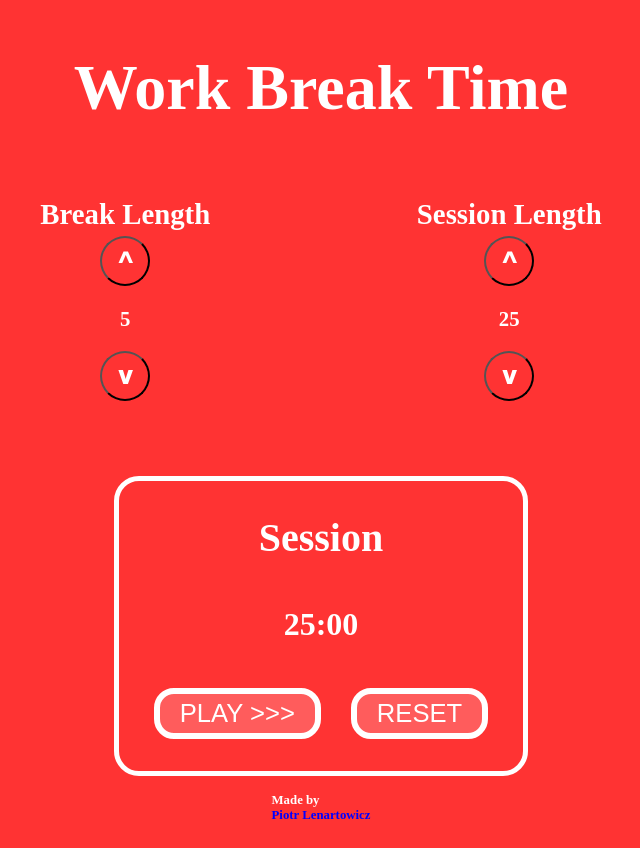
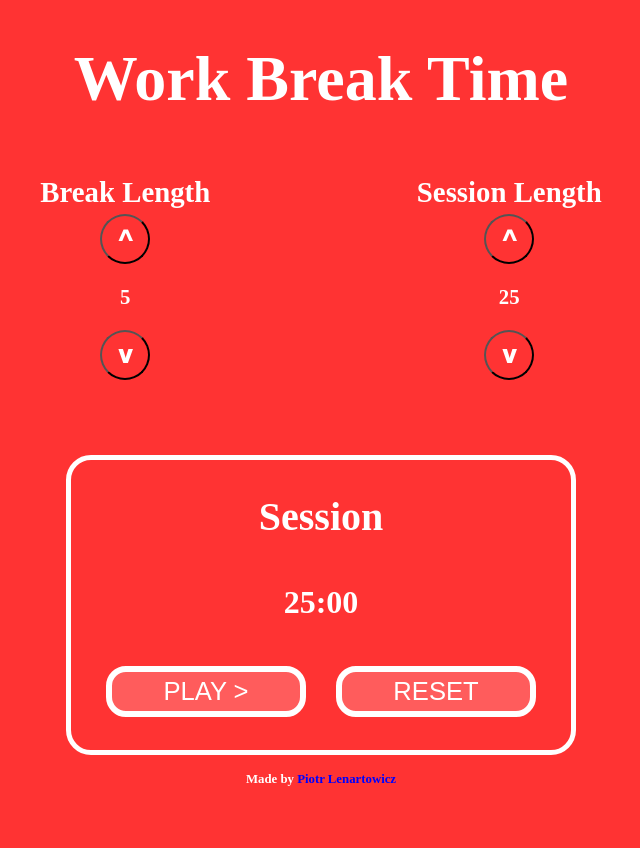
Before and after one commit to LenyPython/Break-work-clock, a React (Create React App) app: page / in a window 1280 px wide. Shown: the whole page, without its empty margins (327-967 px from the left). After the commit the page ends 816 px from the top, so only its background shows below. Built offline with nearby package versions, Linux system fonts and the light colour scheme.

Commit message:
recreating state with use reducer hook. added new folder to handle state changes and logic

```diff
--- a/src/App.css
+++ b/src/App.css
@@ -6,6 +6,10 @@ body {
   min-width: 100vw;
   min-height: 100vh;
   color: white;
+}
+
+h1 {
+  margin: 30px;
 }
 
 .App {
--- a/src/App.js
+++ b/src/App.js
@@ -12,17 +12,19 @@ const App = () => {
         <h1>Work Break Time</h1>
       </header>
       <Controls
+        pause={pause}
+        session={session}
         setPause={setPause}
         setSession={setSession}
-        pause={pause}
-        session={session}
       />
       <Timer
         pause={pause}
         session={session}
+        setPause={setPause}
+        setSession={setSession}
       />
       <footer>
-        <h4>Made by <br /><span>Piotr Lenartowicz</span></h4>
+        <h4>Made by <span>Piotr Lenartowicz</span></h4>
       </footer>
 
     </div>
--- a/src/App.scss
+++ b/src/App.scss
@@ -6,6 +6,9 @@ body {
 	min-width: 100vw;
 	min-height: 100vh;
 	color: white;
+}
+h1 {
+	margin: 30px;
 }
 
 .App {
--- a/src/timer/Timer.js
+++ b/src/timer/Timer.js
@@ -2,7 +2,7 @@ import React from 'react'
 import './timer.css'
 
 
-const Timer = ({pause, session}) => {
+const Timer = ({pause, session, setPause, setSession}) => {
   let sessionDuration = session
   let breakDuration = pause
   let seconds = 0
@@ -11,7 +11,8 @@ const Timer = ({pause, session}) => {
 
   const handlePlayPause = event => {
     let command = event.target.innerText
-    if (command === 'PLAY >>>') {
+    let timeLeft
+    if (command === 'PLAY >') {
       event.target.innerText = 'PAUSE ||'
       countDown = setInterval(() => {
         if (sessionTime) {
@@ -20,8 +21,7 @@ const Timer = ({pause, session}) => {
             seconds = 60
           }
           seconds -= 1
-          let timeLeft = `${sessionDuration < 10 ? '0' + sessionDuration : sessionDuration}:${seconds < 10 ? '0' + seconds : seconds}`
-          document.querySelector('#time-left').innerText = timeLeft
+          timeLeft = `${sessionDuration < 10 ? '0' + sessionDuration : sessionDuration}:${seconds < 10 ? '0' + seconds : seconds}`
           document.querySelector('#name-label').innerText = 'Session'
           if (sessionDuration === 0 && seconds === 0) sessionTime = false
         } else {
@@ -30,25 +30,26 @@ const Timer = ({pause, session}) => {
             seconds = 60
           }
           seconds -= 1
-          let timeLeft = `${breakDuration < 10 ? '0' + breakDuration : breakDuration}:${seconds < 10 ? '0' + seconds : seconds}`
-          document.querySelector('#time-left').innerText = timeLeft
+          timeLeft = `${breakDuration < 10 ? '0' + breakDuration : breakDuration}:${seconds < 10 ? '0' + seconds : seconds}`
           document.querySelector('#name-label').innerText = 'Break Time'
         }
 
+        document.querySelector('#time-left').innerText = timeLeft
       }, 1000)
     } else {
-      event.target.innerText = 'PLAY >>>'
+      event.target.innerText = 'PLAY >'
       clearInterval(countDown)
     }
   }
 
   const handleReset = () => {
-    sessionDuration = session
-    breakDuration = pause
+    clearInterval(countDown)
+    setPause(5)
+    setSession(25)
     seconds = 0
     sessionTime = true
-    let timeLeft = `${sessionDuration < 10 ? '0' + sessionDuration : sessionDuration}:${seconds < 10 ? '0' + seconds : seconds}`
-    document.querySelector('#time-left').innerText = timeLeft
+    document.querySelector('#start_stop').innerText = 'PLAY >'
+    document.querySelector('#time-left').innerText = '25:00'
     document.querySelector('#name-label').innerText = 'Session'
   }
 
@@ -59,7 +60,7 @@ const Timer = ({pause, session}) => {
         {`${sessionDuration < 10 ? '0' + sessionDuration : sessionDuration}:${seconds < 10 ? '0' + seconds : seconds}`}
       </p>
       <div>
-        <button id='start_stop' onClick={handlePlayPause}>Play >>></button>
+        <button id='start_stop' onClick={handlePlayPause}>Play ></button>
         <button id='reset' onClick={handleReset}>reset</button>
       </div>
     </div>
--- a/src/timer/time.scss
+++ b/src/timer/time.scss
@@ -19,6 +19,7 @@
 	}
 	button {
 		background: hsla(0,100%,100%,.2);
+		width: 200px;
 		padding: 5px 20px;
 		text-transform: uppercase;
 		margin: 0 15px;
@@ -30,6 +31,7 @@
 		cursor:pointer;
 		&:hover{
 			transform: translateY(-10px) scale(110%);
+			box-shadow: 0 10px 0 0 hsla(0, 0%, 0%, 0.3);
 		}
 	}
 }
--- a/src/timer/timer.css
+++ b/src/timer/timer.css
@@ -20,6 +20,7 @@
 }
 #timer-label button {
   background: rgba(255, 255, 255, 0.2);
+  width: 200px;
   padding: 5px 20px;
   text-transform: uppercase;
   margin: 0 15px;
@@ -32,6 +33,7 @@
 }
 #timer-label button:hover {
   transform: translateY(-10px) scale(110%);
+  box-shadow: 0 10px 0 0 rgba(0, 0, 0, 0.2);
 }
 
 /*# sourceMappingURL=timer.css.map */
```
Also changed, not shown: src/state/State.js (added, +34 -0 lines).
